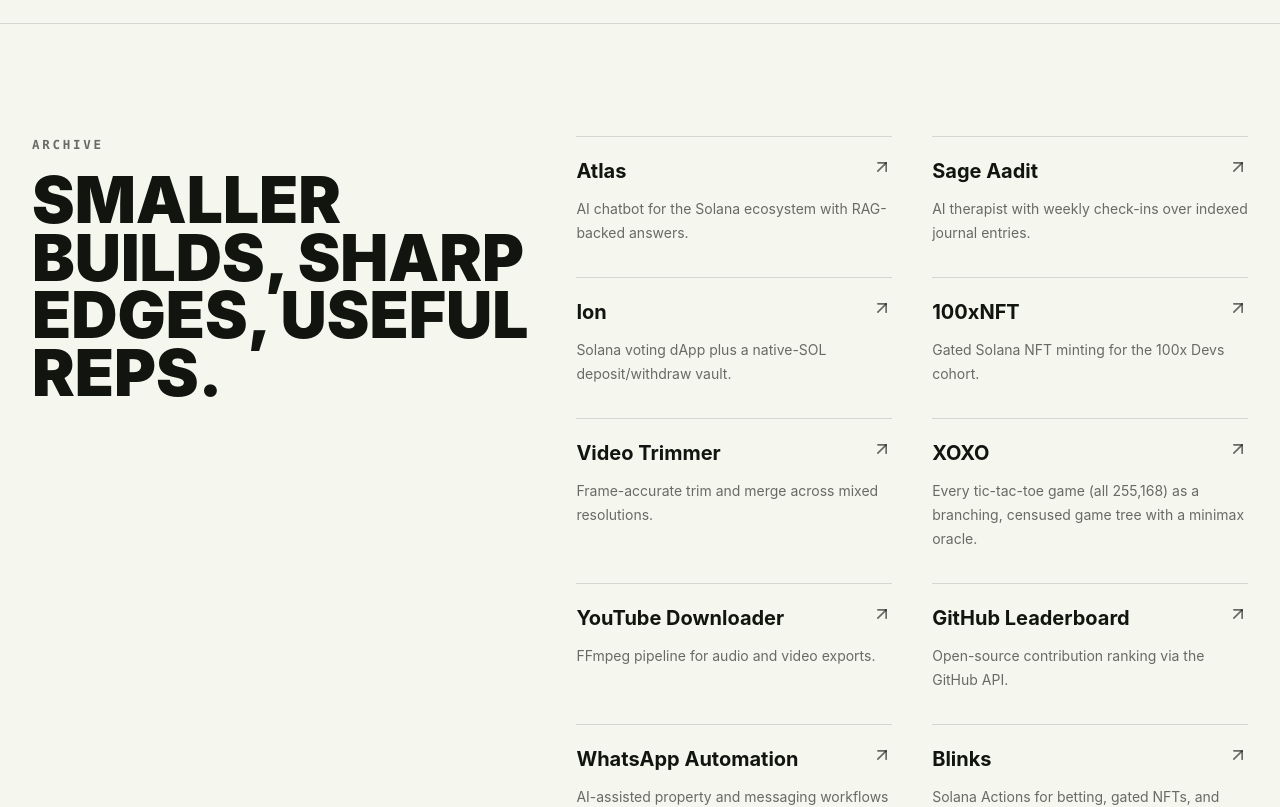
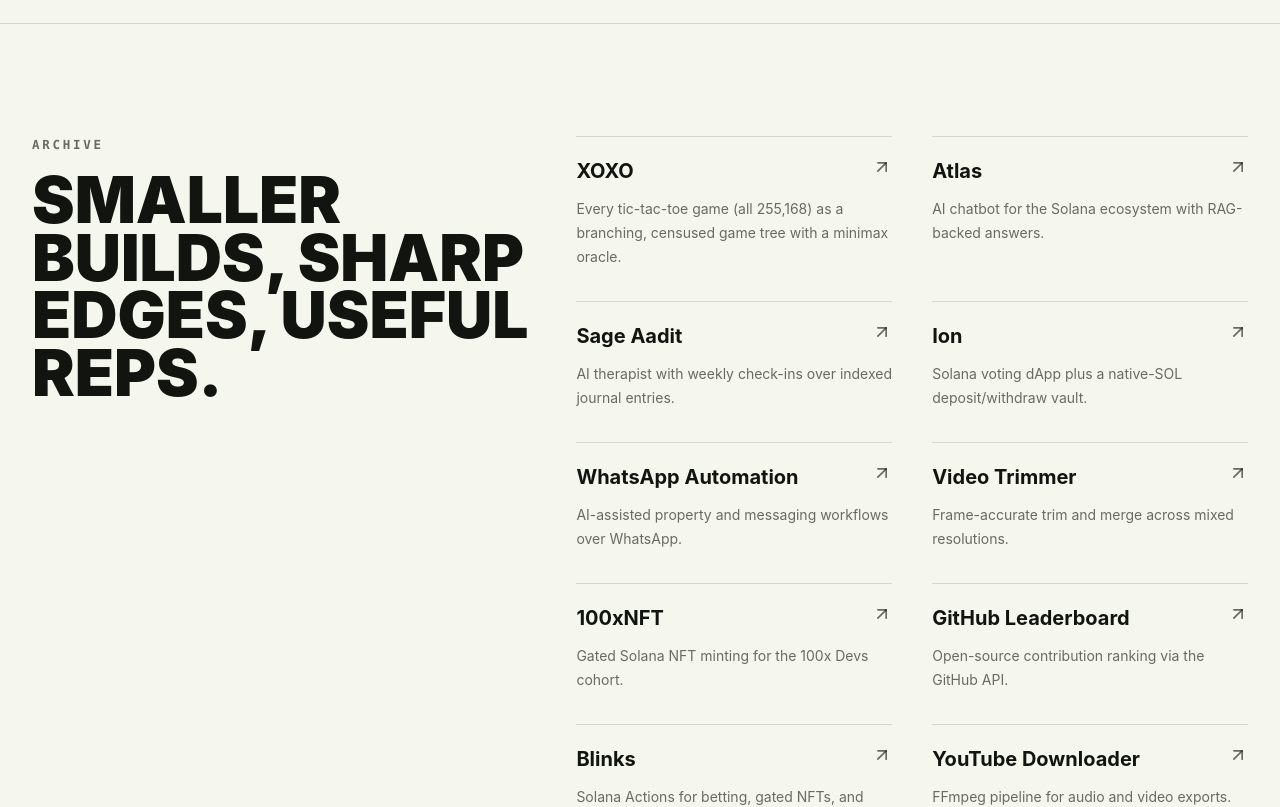
Before and after one commit to Arpit-Khandelwal/gui-portfolio, a Next.js app: page / in a window 1280 px wide. Shown: the part 10700-11507 px from the top of the page. Built offline with nearby package versions, Linux system fonts and the light colour scheme.

Commit message:
chore: sort project archive by most recent first

```diff
--- a/components/portfolio/data.ts
+++ b/components/portfolio/data.ts
@@ -300,16 +300,16 @@
 ];
 
 export const projectArchive: readonly ArchiveItem[] = [
+  ["XOXO", "Every tic-tac-toe game (all 255,168) as a branching, censused game tree with a minimax oracle.", "https://xoxo.arpitkhandelwal.com"],
   ["Atlas", "AI chatbot for the Solana ecosystem with RAG-backed answers.", "https://solchat.arpitkhandelwal.com"],
   ["Sage Aadit", "AI therapist with weekly check-ins over indexed journal entries.", "https://sage-aadit.arpitkhandelwal.com"],
   ["Ion", "Solana voting dApp plus a native-SOL deposit/withdraw vault.", "https://ion.arpitkhandelwal.com"],
+  ["WhatsApp Automation", "AI-assisted property and messaging workflows over WhatsApp.", "https://github.com/Arpit-Khandelwal/whatsapp-api"],
+  ["Video Trimmer", "Frame-accurate trim and merge across mixed resolutions.", "https://video-trimmer.arpitkhandelwal.com"],
   ["100xNFT", "Gated Solana NFT minting for the 100x Devs cohort.", "https://nft.arpitkhandelwal.com"],
-  ["Video Trimmer", "Frame-accurate trim and merge across mixed resolutions.", "https://video-trimmer.arpitkhandelwal.com"],
-  ["XOXO", "Every tic-tac-toe game (all 255,168) as a branching, censused game tree with a minimax oracle.", "https://xoxo.arpitkhandelwal.com"],
+  ["GitHub Leaderboard", "Open-source contribution ranking via the GitHub API.", "https://leaderboard.arpitkhandelwal.com"],
+  ["Blinks", "Solana Actions for betting, gated NFTs, and quizzes.", "https://actions.arpitkhandelwal.com/api/actions"],
   ["YouTube Downloader", "FFmpeg pipeline for audio and video exports.", "https://yt.arpitkhandelwal.com"],
-  ["GitHub Leaderboard", "Open-source contribution ranking via the GitHub API.", "https://leaderboard.arpitkhandelwal.com"],
-  ["WhatsApp Automation", "AI-assisted property and messaging workflows over WhatsApp.", "https://github.com/Arpit-Khandelwal/whatsapp-api"],
-  ["Blinks", "Solana Actions for betting, gated NFTs, and quizzes.", "https://actions.arpitkhandelwal.com/api/actions"],
   ["Poop Tracker (MicrobiomeDAO)", "Microbiome tracking app shipped for an external DAO.", "https://github.com/MicrobiomeDAO/poop-tracker"],
   ["CPP Practice", "494-commit competitive-programming archive.", "https://github.com/Arpit-Khandelwal/CPP-Practice"],
 ];
```
